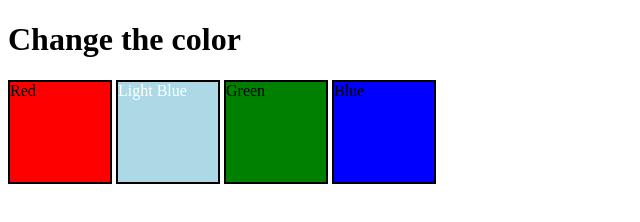
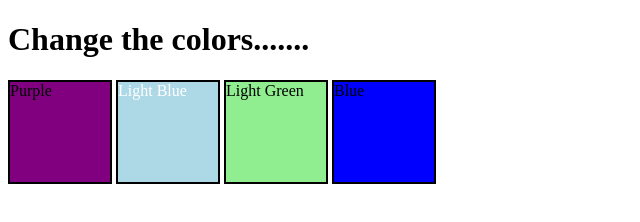
Before and after one commit to TheSoumyaDas/JsLearning, a website: page Projects/coiorChanger/index.html in a window 1280 px wide. Shown: the whole page, without its empty margins (0-640 px from the left). Drawn offline with Linux system fonts and the light colour scheme.

Commit message:
Added new Stuffs

```diff
--- a/Projects/coiorChanger/colorChange.js
+++ b/Projects/coiorChanger/colorChange.js
@@ -8,10 +8,10 @@ const body = document.querySelector("body");
 buttons.forEach((button) => {
   button.addEventListener("click", (e) => {
     switch (e.target.id) {
-      case "red":
+      case "purple":
       // body.style.backgroundColor = e.target.id;
       // break;
-      case "green":
+      case "lightgreen":
       // body.style.backgroundColor = e.target.id;
       // break;
       case "blue":
--- a/Projects/coiorChanger/index.html
+++ b/Projects/coiorChanger/index.html
@@ -7,10 +7,10 @@
     <link rel="stylesheet" href="./style.css" />
   </head>
   <body>
-    <h1>Change the color</h1>
-    <span class="button" id="red">Red</span>
+    <h1>Change the colors.......</h1>
+    <span class="button" id="purple">Purple</span>
     <span class="button" id="lightBlue">Light Blue</span>
-    <span class="button" id="green">Green</span>
+    <span class="button" id="lightgreen">Light Green</span>
     <span class="button" id="blue">Blue</span>
   </body>
   <script src="./colorChange.js"></script>
--- a/Projects/coiorChanger/style.css
+++ b/Projects/coiorChanger/style.css
@@ -18,16 +18,16 @@ span {
   display: inline-block;
 }
 
-#red {
-  background: red;
+#purple {
+  background: purple;
 }
 
 #lightBlue {
   background: lightblue;
   color: white;
 }
-#green {
-  background: green;
+#lightgreen {
+  background: lightgreen;
 }
 #blue {
   background: blue;
```
